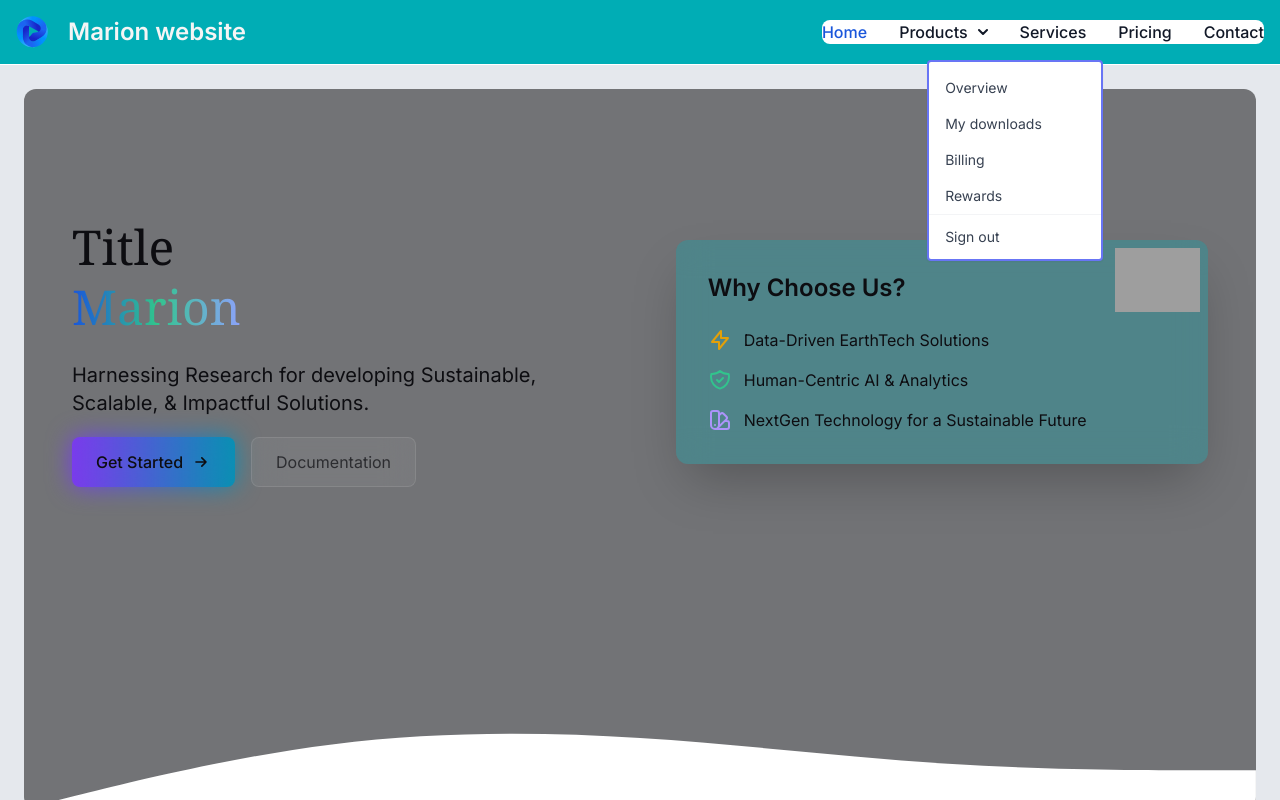
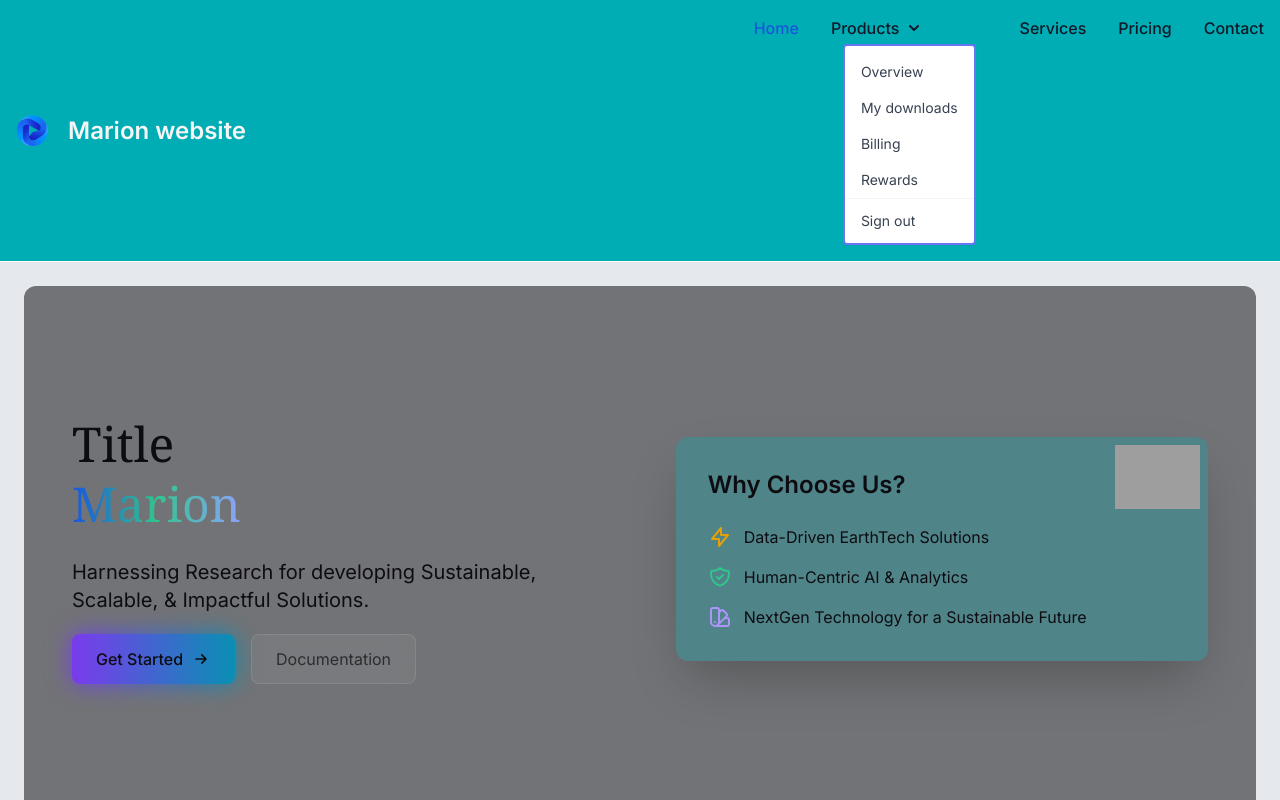
Before and after one commit to DonDevSnow/nextjs, a Next.js app: page / in a window 1280 px wide. Both pictures are taken after a click on the button "Products". Shown: the top 800 px of the page. Built offline with nearby package versions, Linux system fonts and the light colour scheme; grey boxes are pictures that could not be loaded.

Commit message:
Update NavBar styles for improved dropdown and background appearance

```diff
--- a/app/components/ui/NavBar.tsx
+++ b/app/components/ui/NavBar.tsx
@@ -77,7 +77,7 @@ const NavBar = () => {
             id="navbar-dropdown"
           >
             {/* Dropdown box */}
-            <ul className="mt-4 flex flex-col rounded-lg border border-gray-100 bg-gray-50 p-4 font-medium dark:border-gray-700 dark:bg-gray-800 md:mt-0 md:flex-row md:space-x-8 md:border-0 md:bg-white md:p-0 md:dark:bg-gray-900 rtl:space-x-reverse">
+            <ul className="mt-4 flex flex-col rounded-lg border border-gray-100 bg-gray-50 p-4 font-medium dark:border-gray-700 dark:bg-gray-800 md:mt-0 md:flex-row md:space-x-8 md:border-0 md:bg-transparent md:p-0 md:dark:bg-transparent rtl:space-x-reverse">
               <li>
                 <a
                   href="/"
@@ -113,8 +113,9 @@ const NavBar = () => {
                 </button>
 
                 <div
-                  className={`${isDropdownOpen ? "block" : "hidden"} absolute z-10 mx-7 my-4 w-44 divide-y divide-gray-100 rounded border-2 border-solid border-indigo-500 bg-white font-normal shadow-sm dark:divide-gray-600 dark:bg-gray-700`}
+                  className={`${isDropdownOpen ? "flex flex-col" : "hidden"} w-fill relative z-10 mx-3 mt-1 divide-y divide-gray-100 rounded border-2 border-solid  border-indigo-500 bg-white font-normal shadow-sm dark:divide-gray-600 dark:bg-gray-700`}
                 >
+
                   <ul
                     className="pt-2 text-sm text-gray-700 dark:text-txtlight"
                     aria-labelledby="doubleDropdownButton"
```
